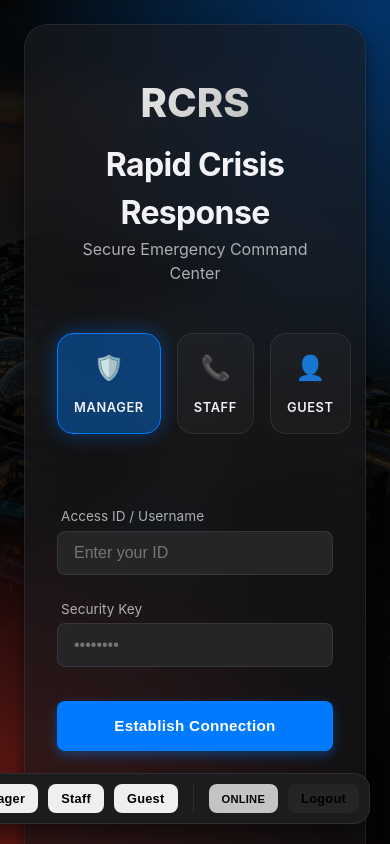
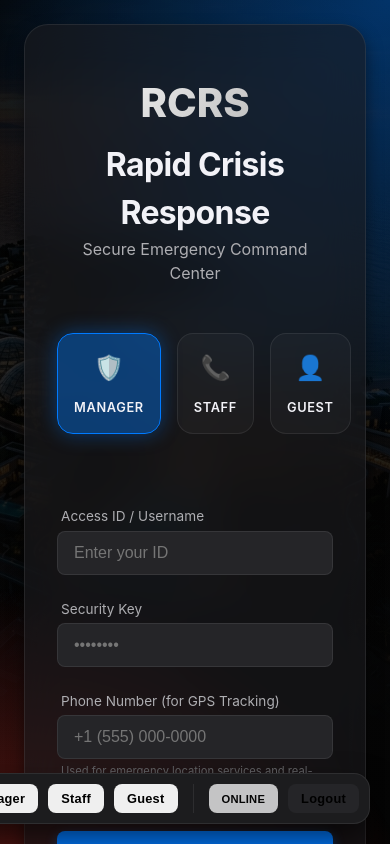
Before and after one commit to K-Gopi2007/Hackathon-2, a React (Vite) app: page / in a window 390 px wide. Shown: the top 844 px of the page. Built offline with nearby package versions, Linux system fonts and the light colour scheme.

Commit message:
Add phone number field to login page for GPS tracking

```diff
--- a/src/views/LoginPage.jsx
+++ b/src/views/LoginPage.jsx
@@ -4,7 +4,9 @@ const LoginPage = ({ onLogin }) => {
   const [selectedRole, setSelectedRole] = useState('MANAGER');
   const [username, setUsername] = useState('');
   const [password, setPassword] = useState('');
+  const [phoneNumber, setPhoneNumber] = useState('');
   const [isLoading, setIsLoading] = useState(false);
+
 
   const handleSubmit = (e) => {
     e.preventDefault();
@@ -73,6 +75,22 @@ const LoginPage = ({ onLogin }) => {
             />
           </div>
 
+          <div className="input-group">
+            <label className="input-label">Phone Number (for GPS Tracking)</label>
+            <input
+              type="tel"
+              className="login-input"
+              placeholder="+1 (555) 000-0000"
+              value={phoneNumber}
+              onChange={(e) => setPhoneNumber(e.target.value)}
+              required
+            />
+            <p style={{ fontSize: '0.7rem', color: 'var(--text-tertiary)', marginTop: '4px', marginLeft: '4px' }}>
+              Used for emergency location services and real-time tracking.
+            </p>
+          </div>
+
+
           <button
             type="submit"
             className={`btn btn-primary ${isLoading ? 'pulse' : ''}`}
```
